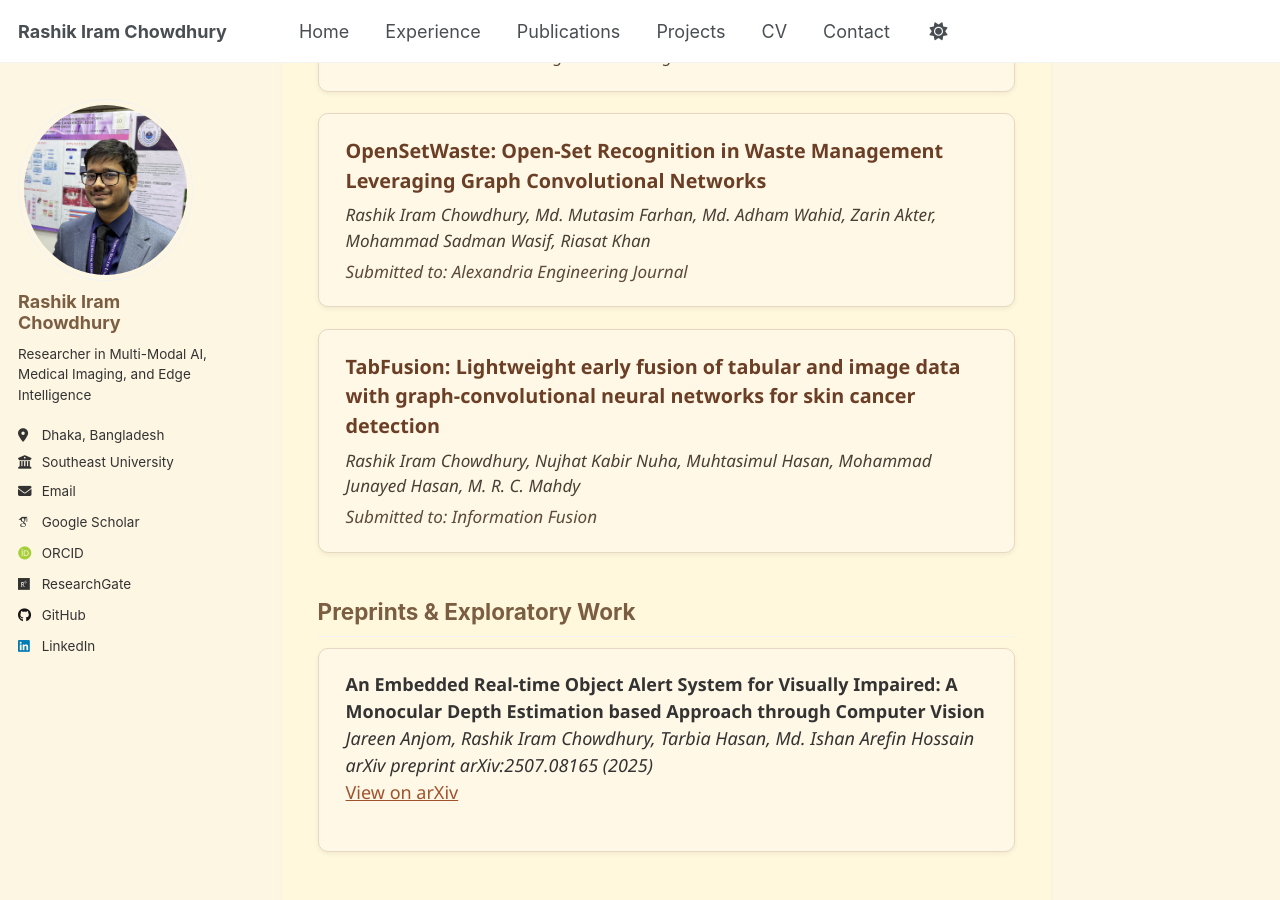
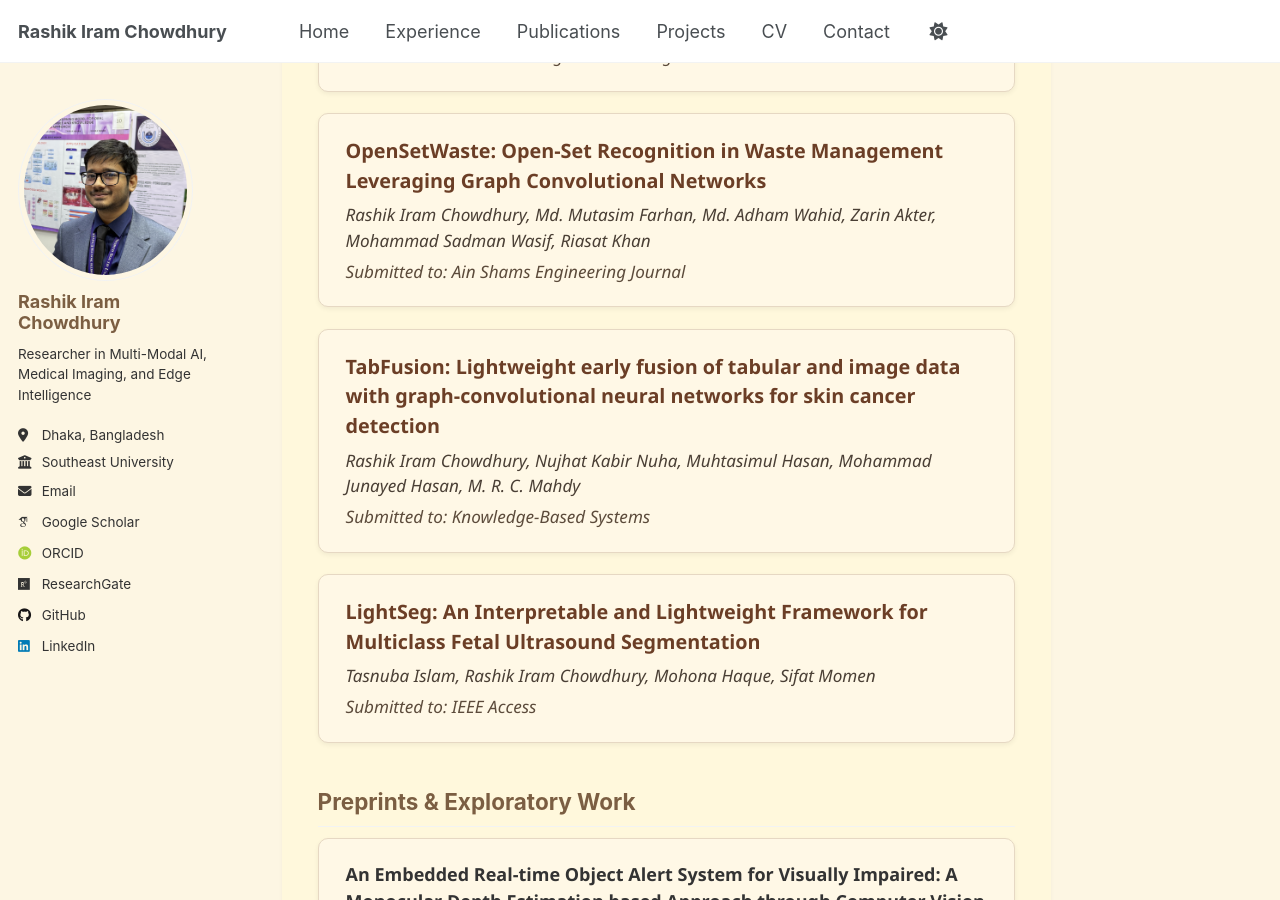
Before and after one commit to RashikIram/rashikiram.github.io, a Jekyll site: the page built from _pages/publications.html, in a window 1280 px wide and 900 px high, scrolled down 1078 px. Built offline with Jekyll 4.4.1, drawn with Linux system fonts in a browser that asks for light colours; some web fonts are replaced.

Commit message:
Update publications.html

```diff
--- a/_pages/publications.html
+++ b/_pages/publications.html
@@ -81,14 +81,21 @@ author_profile: true
 <div class="pub-card">
   <div class="pub-title">OpenSetWaste: Open-Set Recognition in Waste Management Leveraging Graph Convolutional Networks</div>
   <div class="pub-authors">Rashik Iram Chowdhury, Md. Mutasim Farhan, Md. Adham Wahid, Zarin Akter, Mohammad Sadman Wasif, Riasat Khan</div>
-  <div class="pub-venue"><em>Submitted to: Alexandria Engineering Journal</em></div>
+  <div class="pub-venue"><em>Submitted to: Ain Shams Engineering Journal</em></div>
 </div>
 
 <div class="pub-card">
   <div class="pub-title">TabFusion: Lightweight early fusion of tabular and image data with graph-convolutional neural networks for skin cancer detection</div>
   <div class="pub-authors">Rashik Iram Chowdhury, Nujhat Kabir Nuha, Muhtasimul Hasan, Mohammad Junayed Hasan, M. R. C. Mahdy</div>
-  <div class="pub-venue"><em>Submitted to: Information Fusion</em></div>
+  <div class="pub-venue"><em>Submitted to: Knowledge-Based Systems</em></div>
 </div>
+
+<div class="pub-card">
+  <div class="pub-title"> LightSeg: An Interpretable and Lightweight Framework for Multiclass Fetal Ultrasound Segmentation</div>
+  <div class="pub-authors"> Tasnuba Islam, Rashik Iram Chowdhury, Mohona Haque, Sifat Momen</div>
+  <div class="pub-venue"><em>Submitted to: IEEE Access</em></div>
+</div>
+
 
 <h2>Preprints & Exploratory Work</h2>
 
```
